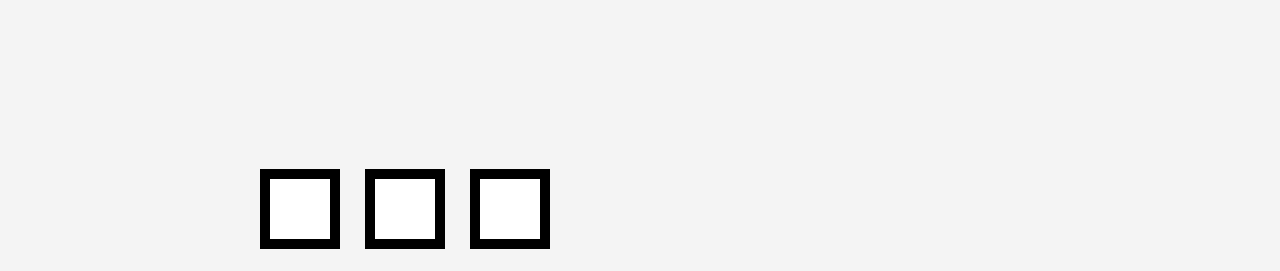
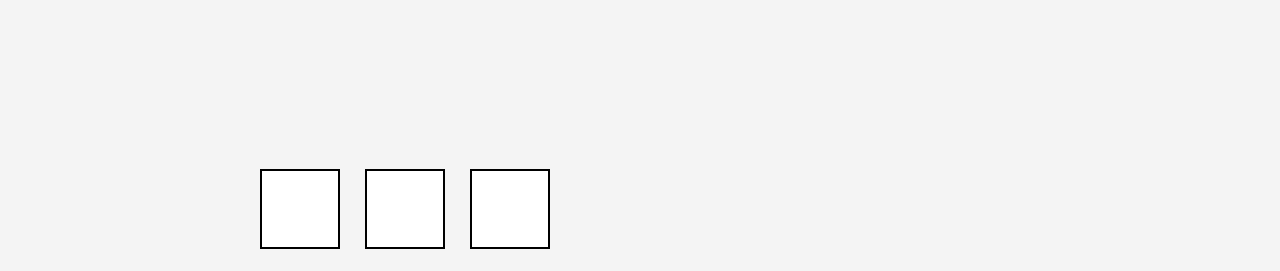
Before and after one commit to edy2711/BlackJack, a plain HTML site: page index.html in a window 1280 px wide. Shown: the part 76-347 px from the top of the page. Drawn offline with Linux system fonts and the light colour scheme.

Commit message:
Update styles.css

```diff
--- a/styles.css
+++ b/styles.css
@@ -32,7 +32,7 @@ h1 {
   width: 80px;
   height: 80px;
   background-color: #fff;
-  border: 10px solid #000;
+  border: 2px solid #000;
   display: flex;
   justify-content: center;
   align-items: center;
```
